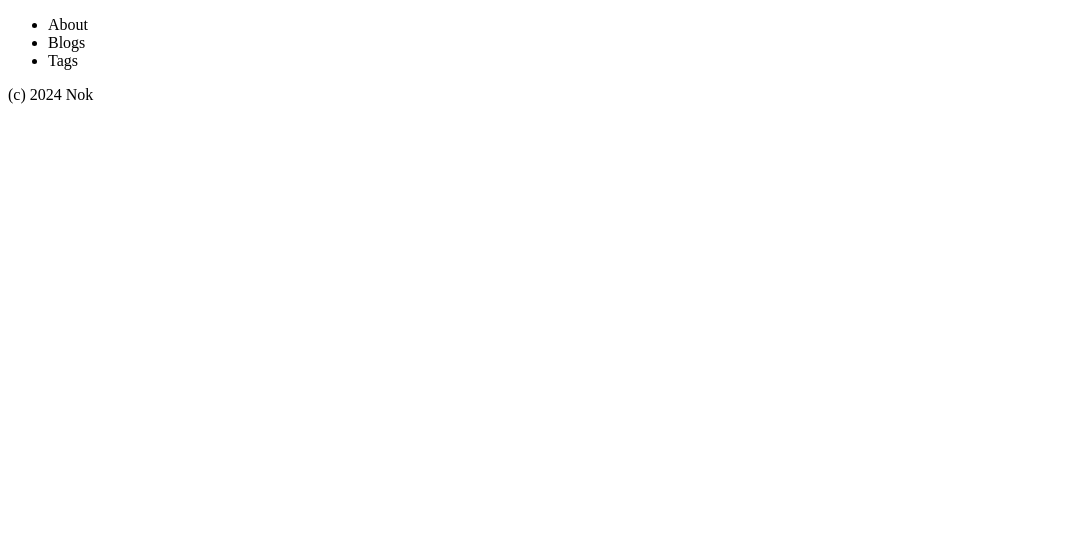
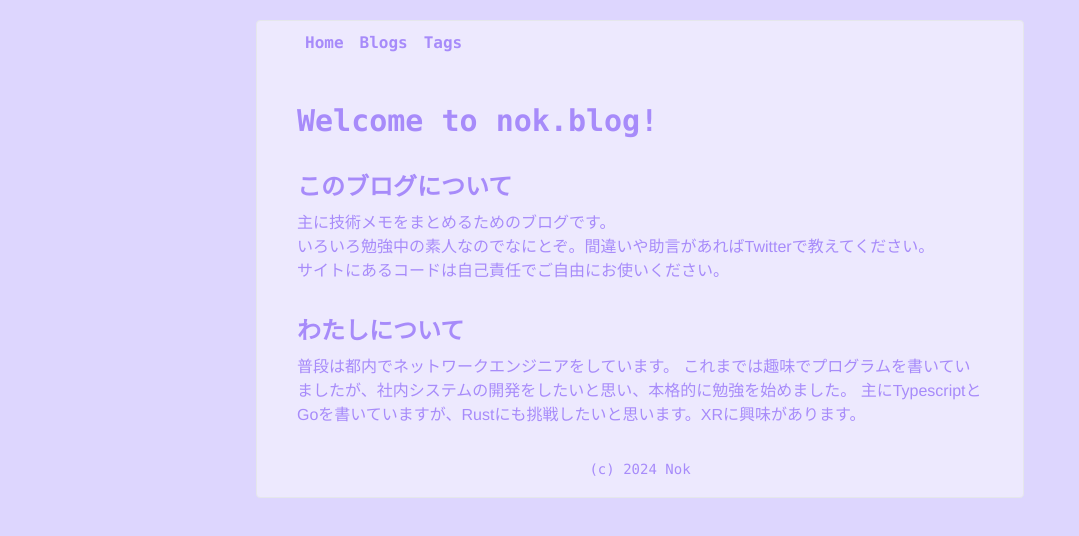
Before and after one commit to nok-f/nok.blog, a Next.js app: page / in a window 1280 px wide. Shown: the top 536 px of the page, without its empty margins (0-1079 px from the left). Built offline with nearby package versions, Linux system fonts and the light colour scheme.

Commit message:
feat: update home page

```diff
--- a/app/layout.tsx
+++ b/app/layout.tsx
@@ -1,26 +1,33 @@
-import React from 'react';
+import { ReactNode } from 'react';
 import { Metadata } from 'next';
 
-import Container from './../components/Container';
-import Header from './../components/Header';
+import Container from 'components/Container';
+import Header from 'components/Header';
 import Footer from 'components/Footer';
+
+import './../styles/globals.css';
 
 export const metadata: Metadata = {
   title: 'さびメモ',
 };
 
-export default function RootLayout() {
+type Props = {
+  children: ReactNode;
+};
+
+export default function RootLayout({ children }: Props) {
   return (
-    <html lang="en">
+    <html lang="jp">
       <body>
         <Container>
           <Header>
             <ul className="flex flex-grow w-full flex-wrap gap-x-4 gap-y-2 mb-8">
-              <li>About</li>
+              <li>Home</li>
               <li>Blogs</li>
               <li>Tags</li>
             </ul>
           </Header>
+          {children}
           <Footer />
         </Container>
       </body>
--- a/app/page.tsx
+++ b/app/page.tsx
@@ -1,3 +1,23 @@
-export default function Page() {
-  return <div>Hello, NextJS</div>;
+import React from 'react';
+
+export default function Home() {
+  return (
+    <>
+      <h2 className="font-mono my-2 text-3xl font-bold">Welcome to nok.blog!</h2>
+      <section className="mt-8 mb-4">
+        <h3 className="my-2 text-2xl font-bold">このブログについて</h3>
+        <p>主に技術メモをまとめるためのブログです。</p>
+        <p>いろいろ勉強中の素人なのでなにとぞ。間違いや助言があればTwitterで教えてください。</p>
+        <p>サイトにあるコードは自己責任でご自由にお使いください。</p>
+      </section>
+      <section className="mt-8 mb-4">
+        <h3 className="my-2 text-2xl font-bold">わたしについて</h3>
+        <p>
+          普段は都内でネットワークエンジニアをしています。
+          これまでは趣味でプログラムを書いていましたが、社内システムの開発をしたいと思い、本格的に勉強を始めました。
+          主にTypescriptとGoを書いていますが、Rustにも挑戦したいと思います。XRに興味があります。
+        </p>
+      </section>
+    </>
+  );
 }
```
